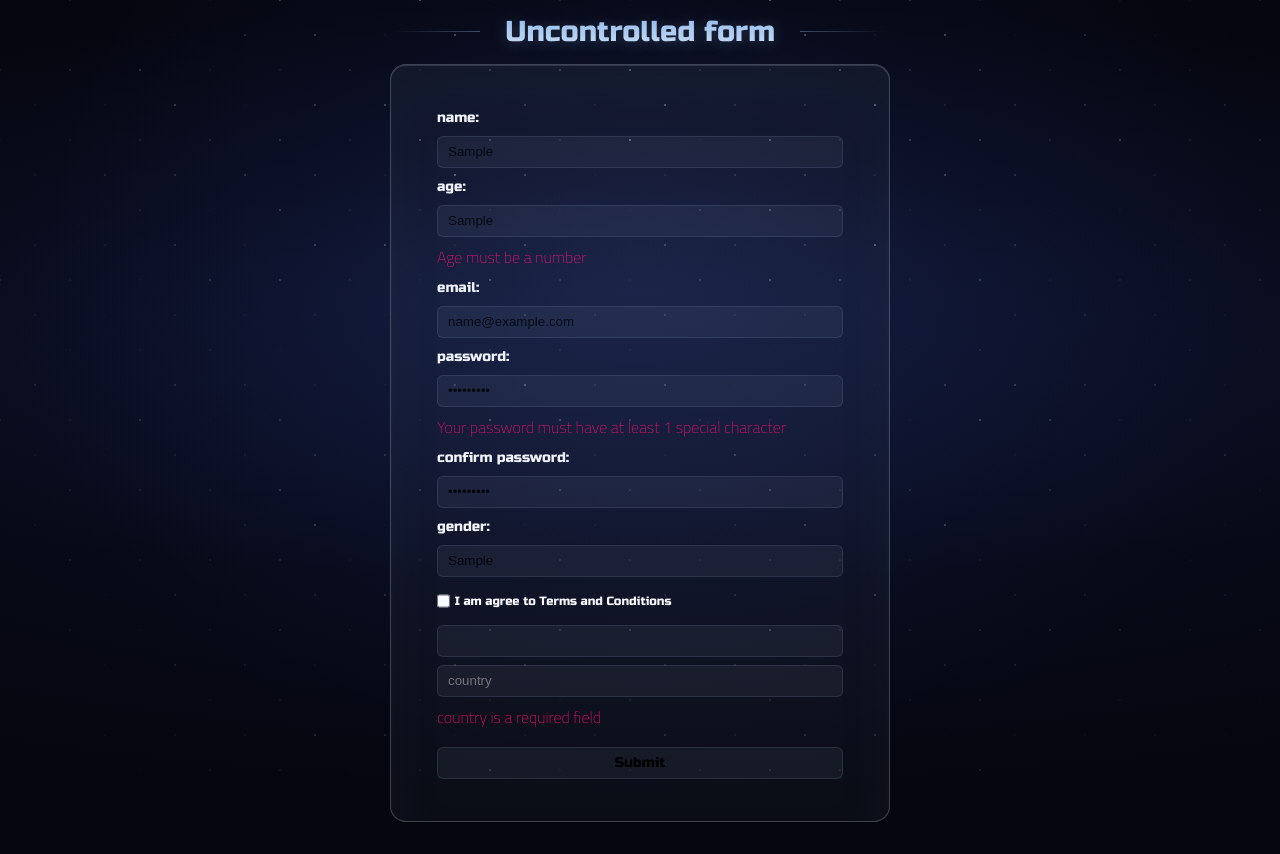
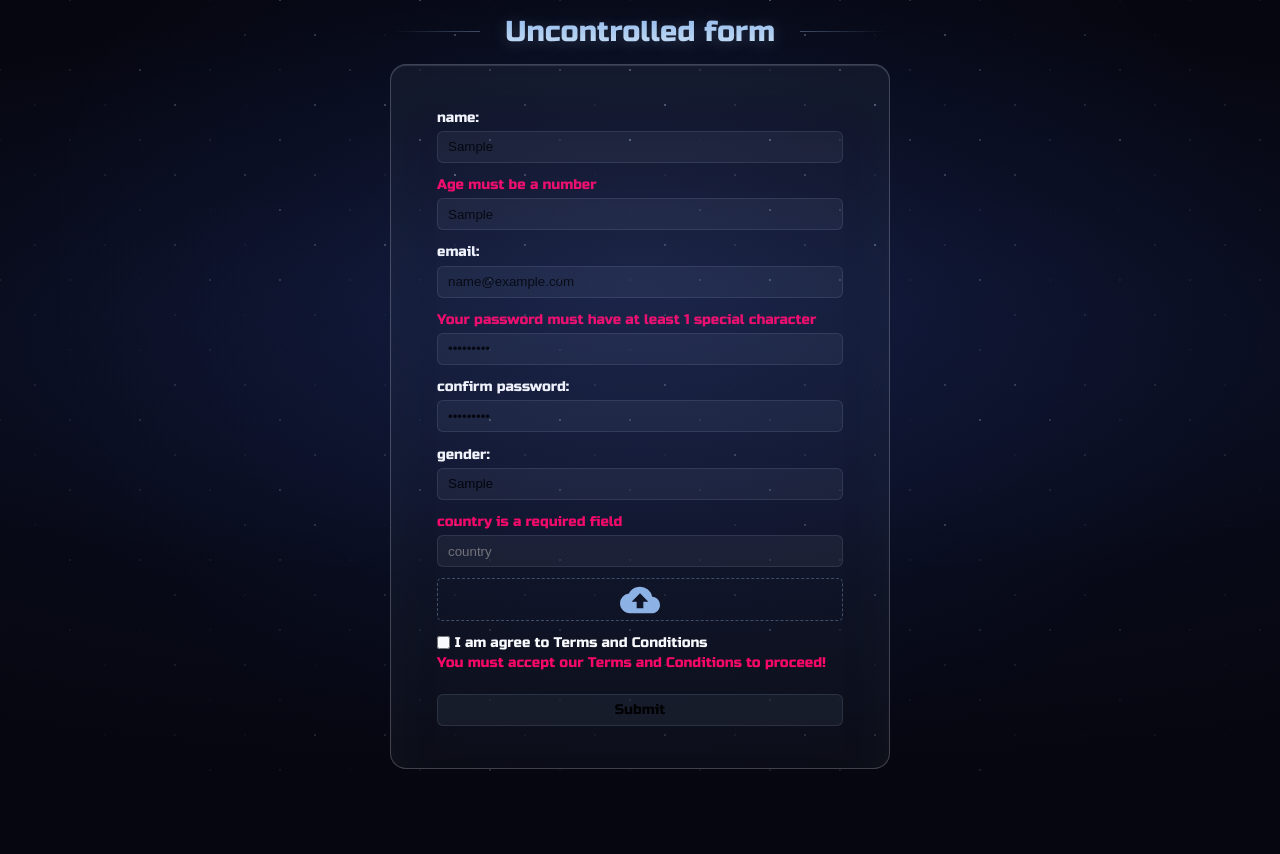
Before and after one commit to antasth/rsschool-react, a React (Vite) app in the folder rsschool-react/: page /uncontrolled-form in a window 1280 px wide. Both pictures are taken after typing "Sample", "Sample", "name@example.com", "Sample123", "Sample123", "Sample" into the empty fields and a click on the button "Submit". After the commit the page ends 801 px from the top, so only its background shows below. Built offline with nearby package versions, Linux system fonts and the light colour scheme.

Commit message:
feat: add styles for file upload input

```diff
--- a/rsschool-react/package.json
+++ b/rsschool-react/package.json
@@ -35,6 +35,7 @@
     "husky": "^8.0.3",
     "lint-staged": "^15.1.0",
     "prettier": "^3.1.0",
+    "react-icons": "^4.12.0",
     "typescript": "^5.2.2",
     "vite": "^5.0.0"
   }
--- a/rsschool-react/src/pages/UncontrolledFormPage/UncontrolledFormPage.module.css
+++ b/rsschool-react/src/pages/UncontrolledFormPage/UncontrolledFormPage.module.css
@@ -76,13 +76,14 @@
 .form {
   display: flex;
   flex-direction: column;
-  row-gap: 0.5rem;
+  row-gap: 0.7rem;
   align-items: start;
   padding: 42px 46px;
   border-radius: 1rem;
   border: 1px solid rgba(255, 255, 255, 0.214);
   width: 100%;
   min-width: 500px;
+  font-size: 14px;
   color: white;
   background: linear-gradient(
       0deg,
@@ -102,11 +103,47 @@
   }
 }
 
-label {
-  font-size: 14px;
+.formField {
+  width: 100%;
+  display: flex;
+  flex-direction: column;
+  align-items: start;
+  row-gap: 0.2rem;
 }
 
-input {
+.fileField {
+  width: 100%;
+  display: flex;
+  flex-direction: column;
+  justify-content: center;
+  align-items: center;
+  border: 1px dashed #98c1ef58;
+  border-radius: 5px;
+}
+
+.file {
+  width: 100%;
+  height: 100%;
+  padding: 10px;
+  cursor: pointer;
+  opacity: 0;
+}
+
+.uploadIcon {
+  width: 40px;
+  height: 40px;
+  color: #98c0ef;
+  position: absolute;
+  z-index: -1;
+}
+
+.fileName {
+  position: absolute;
+  z-index: -1;
+  border-radius: 10px;
+}
+
+.input {
   width: 100%;
   padding: 0 10px;
   height: 2rem;
@@ -122,13 +159,20 @@ input {
   }
 }
 
+.termsField {
+  height: 40px;
+  display: flex;
+  flex-direction: column;
+  align-items: start;
+}
 .terms {
   display: flex;
   align-items: center;
   column-gap: 0.3rem;
+  row-gap: 0.2rem;
+  height: 20px;
 }
 .terms label {
-  font-size: 12px;
   text-wrap: nowrap;
 }
 
@@ -194,9 +238,5 @@ input {
 }
 
 .error {
-  font-family:
-    Titillium Web,
-    sans-serif;
-  font-weight: 400;
   color: rgb(252, 6, 100);
 }
--- a/rsschool-react/src/pages/UncontrolledFormPage/index.tsx
+++ b/rsschool-react/src/pages/UncontrolledFormPage/index.tsx
@@ -1,6 +1,7 @@
 import { emailRegExp } from '@/constants';
 import { IUncontrolledForm } from '@/types';
 import { FormEvent, useRef, useState } from 'react';
+import { MdCloudUpload } from 'react-icons/md';
 import * as Yup from 'yup';
 import { ObjectSchema, boolean, number, object, ref, string } from 'yup';
 import styles from './UncontrolledFormPage.module.css';
@@ -17,6 +18,7 @@ interface IValidationErrors {
   file?: string;
 }
 const UncontrolledFormPage = (): React.ReactElement => {
+  const [fileName, setFileName] = useState<string | null>(null);
   const [validationErrors, setValidationErrors] = useState<IValidationErrors>(
     {}
   );
@@ -38,7 +40,7 @@ const UncontrolledFormPage = (): React.ReactElement => {
     name: string()
       .required()
       .matches(/^[A-Z]/, 'First letter must be in uppercase'),
-    age: number().positive().typeError('Age must be a number').required(),
+    age: number().required().positive().typeError('Age must be a number'),
     email: string().required().matches(emailRegExp, 'Must be valid email'),
     password: string()
       .required('Please enter a password')
@@ -50,7 +52,10 @@ const UncontrolledFormPage = (): React.ReactElement => {
       .required('Please confirm a password')
       .oneOf([ref('password')], 'Passwords does not match'),
     gender: string().required(),
-    terms: boolean().required(),
+    terms: boolean()
+      .oneOf([true], 'You must accept our Terms and Conditions to proceed!')
+      .required()
+      .default(false),
     country: string().required(),
     file: string().required(),
   });
@@ -103,68 +108,144 @@ const UncontrolledFormPage = (): React.ReactElement => {
           onSubmit={handleFormSubmit}
           noValidate
         >
+          <div className={styles.formField}>
+            {validationErrors.name ? (
+              <p className={styles.error}>{validationErrors.name}</p>
+            ) : (
               <label htmlFor="name">name: </label>
-          <input type="text" placeholder="name" name="name" ref={nameRef} />
-          {validationErrors.name && (
-            <p className={styles.error}>{validationErrors.name}</p>
             )}
+
+            <input
+              className={styles.input}
+              type="text"
+              placeholder="name"
+              name="name"
+              ref={nameRef}
+            />
+          </div>
+          <div className={styles.formField}>
+            {validationErrors.age ? (
+              <p className={styles.error}>{validationErrors.age}</p>
+            ) : (
               <label htmlFor="age">age: </label>
-          <input type="text" placeholder="age" name="age" ref={ageRef} />
-          {validationErrors.age && (
-            <p className={styles.error}>{validationErrors.age}</p>
             )}
+            <input
+              className={styles.input}
+              type="text"
+              placeholder="age"
+              name="age"
+              ref={ageRef}
+            />
+          </div>
+          <div className={styles.formField}>
+            {validationErrors.email ? (
+              <p className={styles.error}>{validationErrors.email}</p>
+            ) : (
               <label htmlFor="email">email: </label>
-          <input type="text" placeholder="email" name="email" ref={emailRef} />
-          {validationErrors.email && (
-            <p className={styles.error}>{validationErrors.email}</p>
             )}
+            <input
+              className={styles.input}
+              type="text"
+              placeholder="email"
+              name="email"
+              ref={emailRef}
+            />
+          </div>
+
+          <div className={styles.formField}>
+            {validationErrors.password ? (
+              <p className={styles.error}>{validationErrors.password}</p>
+            ) : (
               <label htmlFor="password">password: </label>
+            )}
             <input
+              className={styles.input}
               type="password"
               placeholder="password"
               name="password"
               autoComplete="on"
               ref={passwordRef}
             />
-          {validationErrors.password && (
-            <p className={styles.error}>{validationErrors.password}</p>
+          </div>
+
+          <div className={styles.formField}>
+            {validationErrors.confirmPassword ? (
+              <p className={styles.error}>{validationErrors.confirmPassword}</p>
+            ) : (
+              <label htmlFor="confirm">confirm password: </label>
             )}
-          <label htmlFor="confirm">confirm password: </label>
             <input
+              className={styles.input}
               type="password"
               placeholder="confirm password"
               name="confirm"
               autoComplete="on"
               ref={confirmPasswordRef}
             />
-          {validationErrors.confirmPassword && (
-            <p className={styles.error}>{validationErrors.confirmPassword}</p>
+          </div>
+
+          <div className={styles.formField}>
+            {validationErrors.gender ? (
+              <p className={styles.error}>{validationErrors.gender}</p>
+            ) : (
+              <label htmlFor="gender">gender: </label>
             )}
-
-          <label htmlFor="gender">gender: </label>
             <input
+              className={styles.input}
               type="select"
               placeholder="gender"
               name="gender"
               ref={genderRef}
             />
-          {validationErrors.gender && (
-            <p className={styles.error}>{validationErrors.gender}</p>
+          </div>
+
+          <div className={styles.formField}>
+            {validationErrors.country ? (
+              <p className={styles.error}>{validationErrors.country}</p>
+            ) : (
+              <label htmlFor="country">country: </label>
             )}
+            <input
+              className={styles.input}
+              type="select"
+              placeholder="country"
+              name="country"
+              ref={countryRef}
+            />
+          </div>
 
+          <div className={styles.fileField}>
+            <input
+              type="file"
+              ref={fileRef}
+              name="file"
+              className={styles.file}
+              onChange={({ target: { files } }) => {
+                if (files) {
+                  files[0] && setFileName(files[0].name);
+                }
+              }}
+            />
+            {fileName ? (
+              <p className={styles.fileName}>{fileName}</p>
+            ) : (
+              <MdCloudUpload className={styles.uploadIcon} />
+            )}
+          </div>
+
+          <div className={styles.formField}>
+            <div className={styles.termsField}>
               <div className={styles.terms}>
                 <input type="checkbox" name="terms" ref={termsRef} />
-            <label htmlFor="terms">I am agree to Terms and Conditions</label>
+                <label htmlFor="terms">
+                  I am agree to Terms and Conditions
+                </label>
+              </div>
               {validationErrors.terms && (
                 <p className={styles.error}>{validationErrors.terms}</p>
               )}
             </div>
-          <input type="text" ref={fileRef} />
-          <input type="select" placeholder="country" ref={countryRef} />
-          {validationErrors.country && (
-            <p className={styles.error}>{validationErrors.country}</p>
-          )}
-
+          </div>
           <button type="submit" className={styles.button}>
             Submit
           </button>
```
Also changed, not shown: 1 other file (tests, documents, lock files or other folders). Lines whose indentation alone changed are shown as unchanged.
